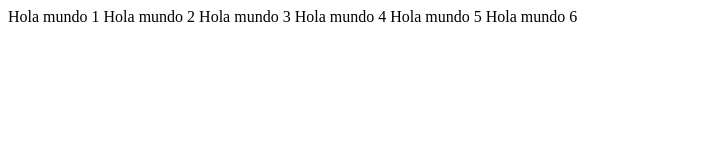
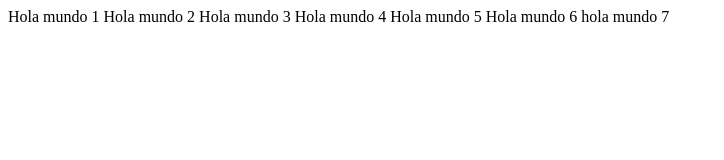
Before and after one commit to jdlandazuri/New-Repo, a plain HTML site: page index.html in a window 1280 px wide. Shown: the whole page, without its empty margins (0-724 px from the left). Drawn offline with Linux system fonts and the light colour scheme.

Commit message:
Cambios2

```diff
--- a/index.html
+++ b/index.html
@@ -12,4 +12,5 @@
     Hola mundo 4
     Hola mundo 5
    Hola mundo 6
+	hola mundo 7
 </html>
```
